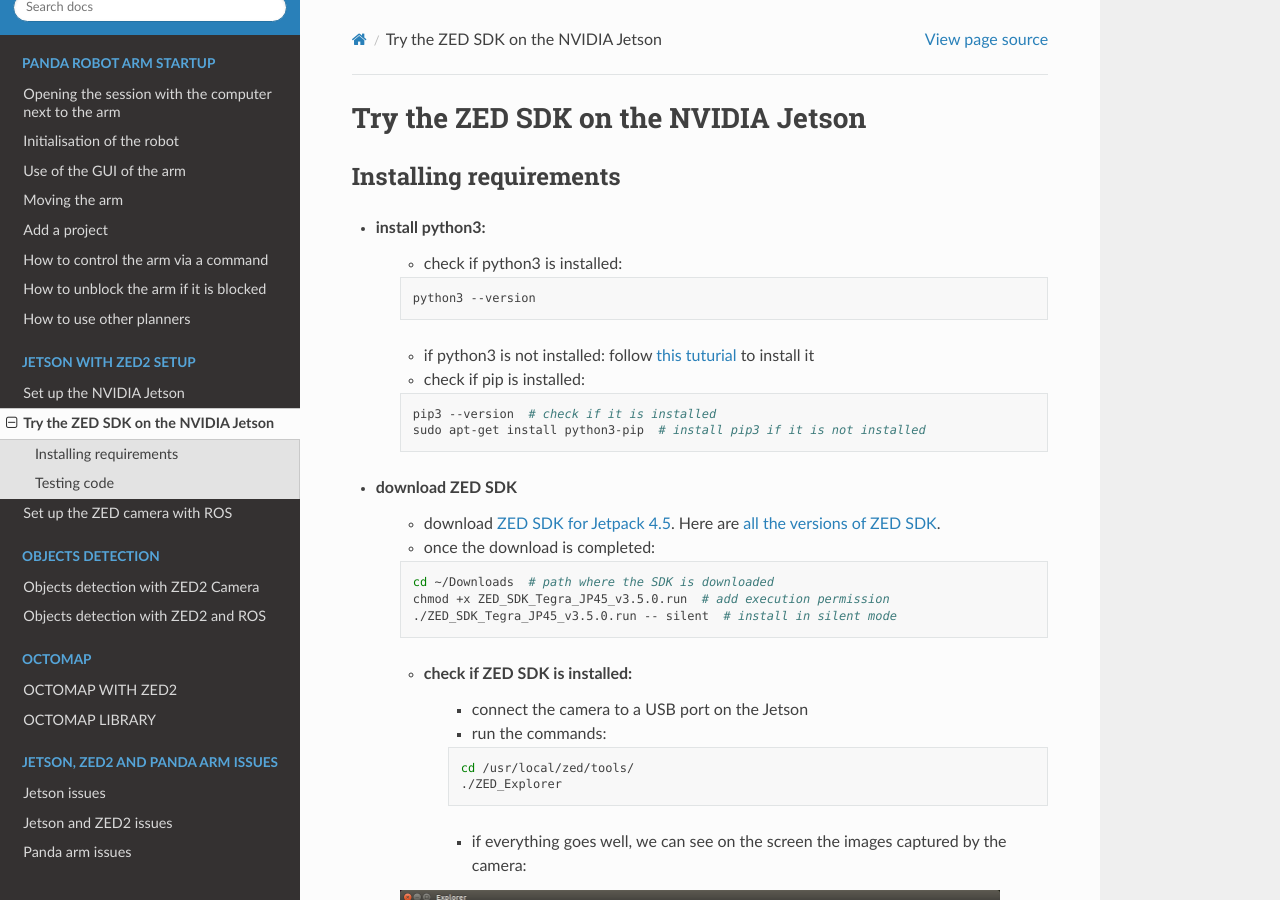
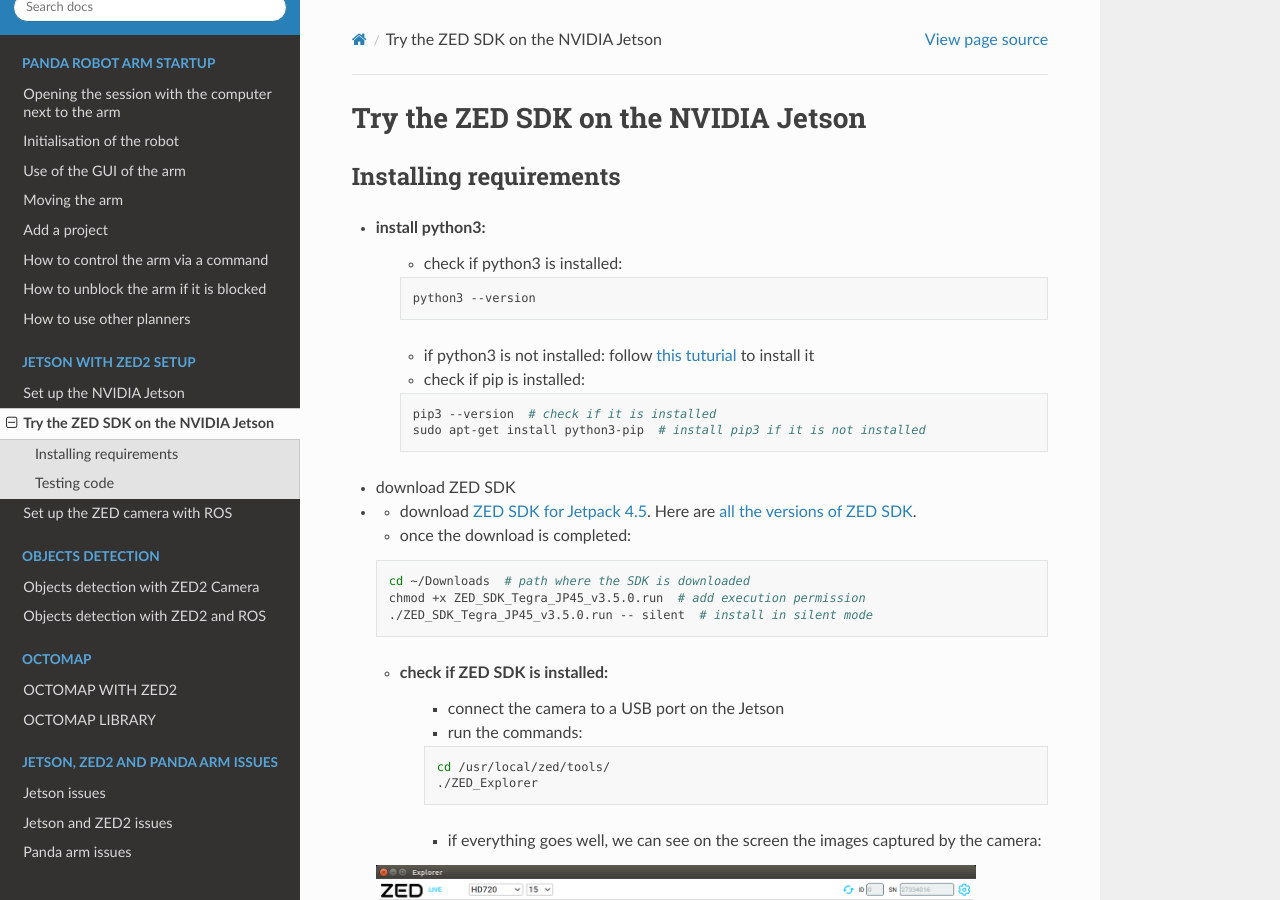
Before and after one commit to kmerckae/panda_safe_hrc_tutorial, a Sphinx documentation site: the page built from source/zed_jetson_start/zed_jetson.rst, in a window 1280 px wide and 900 px high. Built offline with Sphinx 7.4.7 and the Read the Docs theme 2.0.0, drawn with Linux system fonts in a browser that asks for light colours.

```diff
--- a/source/objects_detection/zed_ros_object_detection.rst
+++ b/source/objects_detection/zed_ros_object_detection.rst
@@ -5,7 +5,8 @@ Download example code
 ---------------------
 
 | NB: Do this in your catkin workspace
-| If you have not done it yet, the example code for the zed camera running with ROS can be cloned with:
+| If you have not done it yet, the example code for the zed camera running with ROS can be cloned with
+
 .. _ZED_ROS_WRAPPER:
 .. code-block:: bash
 
@@ -14,6 +15,7 @@ Download example code
 
 Add objects detection in rviz
 -----------------------------
+
 | You can find `how to add object detection in rviz in this tutorial <https://www.stereolabs.com/docs/ros/object-detection/>`_
 | NB : If you launch the zed2 camera with rviz  with a new model of the object detection, it will download the AI model.
 | In our case, the Jetson shutdown every time we try to download an AI model
@@ -62,6 +64,7 @@ Get the detected objects information
 
 Build Stereolabs libraries
 ^^^^^^^^^^^^^^^^^^^^^^^^^^
+
 | In order to get all the information from the detected objects in a c++ program, we need to build the object library.
 | This step is done when you build the `zed-ros-wrapper package <https://github.com/stereolabs/zed-ros-wrapper>`_ but on some computers this would not work since it uses CUDA and it can only be installed on a computer with nvidia.
 | However you can download the zed-ros-wrapper package, move the zed_interfaces directory to your catkin_ws/src directory so you can build the needed libraries with ``catkin_make``
--- a/source/zed_jetson_start/zed_jetson.rst
+++ b/source/zed_jetson_start/zed_jetson.rst
@@ -21,8 +21,11 @@ Installing requirements
 
         pip3 --version  # check if it is installed
         sudo apt-get install python3-pip  # install pip3 if it is not installed
+
 .. _ZED_SDK:
+
 * download ZED SDK
+*
     * download `ZED SDK for Jetpack 4.5 <https://download.stereolabs.com/zedsdk/3.5/jp45/jetsons>`_. Here are `all the versions of ZED SDK <https://www.stereolabs.com/developers/release/>`_.
     * once the download is completed:
 
@@ -49,6 +52,7 @@ Installing requirements
 
 Testing code
 ------------
+
 Test if c++ and python code are working with the zed2 camera
 
 * download example code
```
